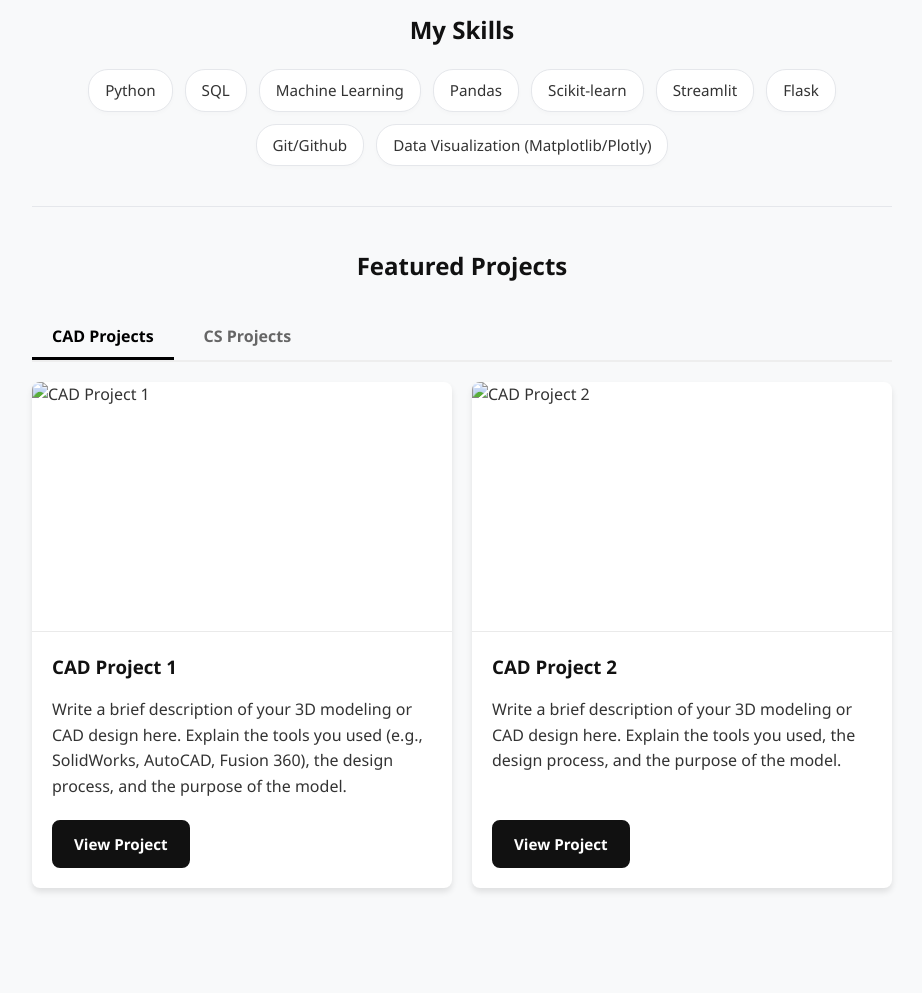
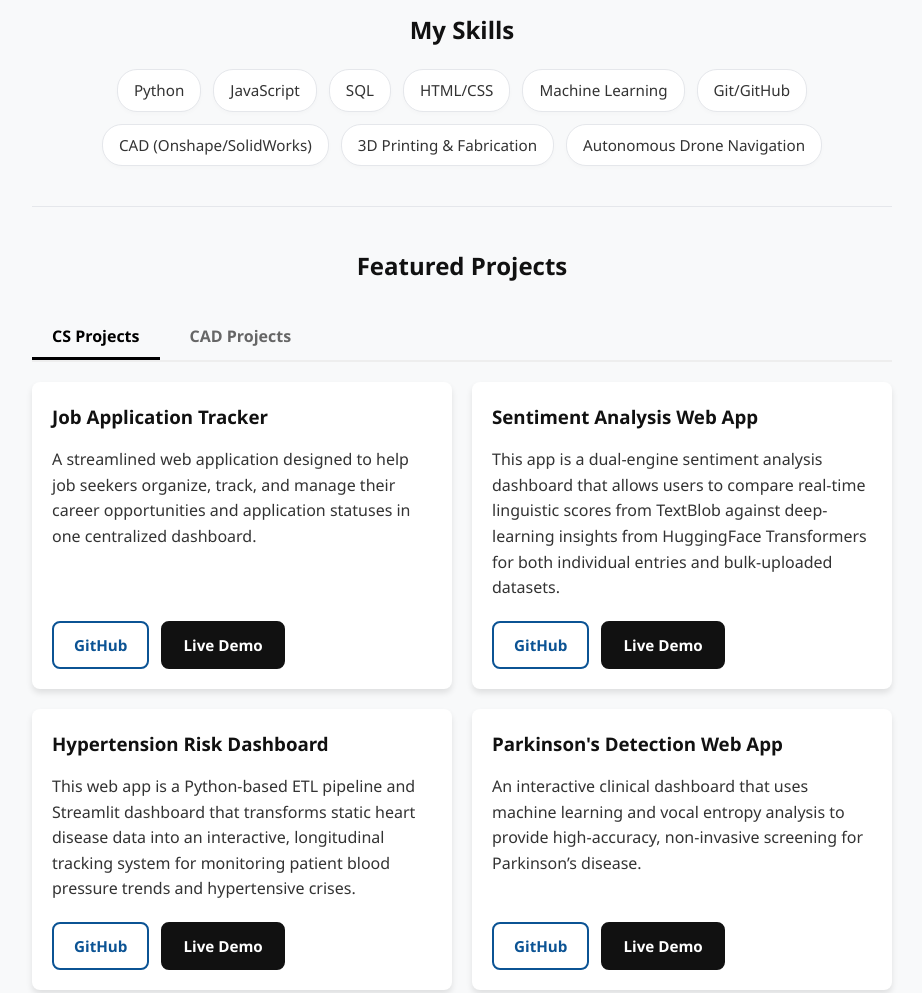
Before and after one commit to cayla-hhh/Portfolio-Website, a plain HTML site: page index.html in a window 1280 px wide. Shown: the part 400-1393 px from the top of the page, without its empty margins (178-1100 px from the left). Before the commit the page ends 1328 px from the top, so only its background shows below. Drawn offline with Linux system fonts and the light colour scheme.

Commit message:
update with cs projects as default page

```diff
--- a/index.html
+++ b/index.html
@@ -22,14 +22,14 @@
       <h2>My Skills</h2>
       <div class="skills-grid">
         <span class="skill-chip">Python</span>
+        <span class="skill-chip">JavaScript</span>
         <span class="skill-chip">SQL</span>
+        <span class="skill-chip">HTML/CSS</span>
         <span class="skill-chip">Machine Learning</span>
-        <span class="skill-chip">Pandas</span>
-        <span class="skill-chip">Scikit-learn</span>
-        <span class="skill-chip">Streamlit</span>
-        <span class="skill-chip">Flask</span>
-        <span class="skill-chip">Git/Github</span>
-        <span class="skill-chip">Data Visualization (Matplotlib/Plotly)</span>
+        <span class="skill-chip">Git/GitHub</span>
+        <span class="skill-chip">CAD (Onshape/SolidWorks)</span>
+        <span class="skill-chip">3D Printing & Fabrication</span>
+        <span class="skill-chip">Autonomous Drone Navigation</span>
       </div>
     </section>
 
@@ -40,44 +40,12 @@
 
       <!-- Tab Buttons -->
       <div class="tabs-container">
-        <button class="tab-button active" onclick="openTab(event, 'cad-projects')">CAD Projects</button>
-        <button class="tab-button" onclick="openTab(event, 'cs-projects')">CS Projects</button>
+        <button class="tab-button active" onclick="openTab(event, 'cs-projects')">CS Projects</button>
+        <button class="tab-button" onclick="openTab(event, 'cad-projects')">CAD Projects</button>
       </div>
 
-      <!-- CAD Projects Tab (Default Active) -->
-      <div id="cad-projects" class="tab-content" style="display: block;">
-        <div class="cards-container">
-
-          <!-- CAD Card 1 -->
-          <div class="card">
-            <!-- Replace 'cad-image-1.jpg' with your actual image file path -->
-            <img src="cad-image-1.jpg" alt="CAD Project 1" class="card-image">
-            <div class="card-content">
-              <h3>CAD Project 1</h3>
-              <p>Write a brief description of your 3D modeling or CAD design here. Explain the tools you used (e.g., SolidWorks, AutoCAD, Fusion 360), the design process, and the purpose of the model.</p>
-            </div>
-            <div class="card-actions">
-              <a href="LINK_TO_YOUR_PROJECT" target="_blank" class="btn-primary">View Project</a>
-            </div>
-          </div>
-
-          <!-- CAD Card 2 -->
-          <div class="card">
-            <img src="cad-image-2.jpg" alt="CAD Project 2" class="card-image">
-            <div class="card-content">
-              <h3>CAD Project 2</h3>
-              <p>Write a brief description of your 3D modeling or CAD design here. Explain the tools you used, the design process, and the purpose of the model.</p>
-            </div>
-            <div class="card-actions">
-              <a href="LINK_TO_YOUR_PROJECT" target="_blank" class="btn-primary">View Project</a>
-            </div>
-          </div>
-
-        </div>
-      </div>
-
-      <!-- CS Projects Tab (Hidden by default) -->
-      <div id="cs-projects" class="tab-content" style="display: none;">
+      <!-- CS Projects Tab (Default Active) -->
+      <div id="cs-projects" class="tab-content" style="display: block;">
         <div class="cards-container">
 
           <div class="card">
@@ -137,6 +105,25 @@
         </div>
       </div>
 
+      <!-- CAD Projects Tab (Hidden by default) -->
+      <div id="cad-projects" class="tab-content" style="display: none;">
+        <div class="cards-container">
+
+          <!-- CAD Card 1 (Only one card now) -->
+          <div class="card">
+            <img src="images/geben_intake_cad.png" alt="FRC Intake Subsystem" class="card-image">
+            <div class="card-content">
+              <h3>FRC Intake Subsystem</h3>
+              <p>The intake subsystem I lead, where I cadded the entire subsystem and oversaw the manufacturing of it.</p>
+            </div>
+            <div class="card-actions">
+              <a href="https://cad.onshape.com/documents/3d7cea97ea08ff8ee1582f0e/w/14ffb7d85240fa17c1d8759f/e/faa9e2e32c95649d9bb82621?renderMode=0&uiState=6b03886355d1e6d042cca6e7" target="_blank" class="btn-primary">View Project</a>
+            </div>
+          </div>
+
+        </div>
+      </div>
+
     </section>
 
   </div>
```
Also changed, not shown: images/geben_intake_cad.png (added).
